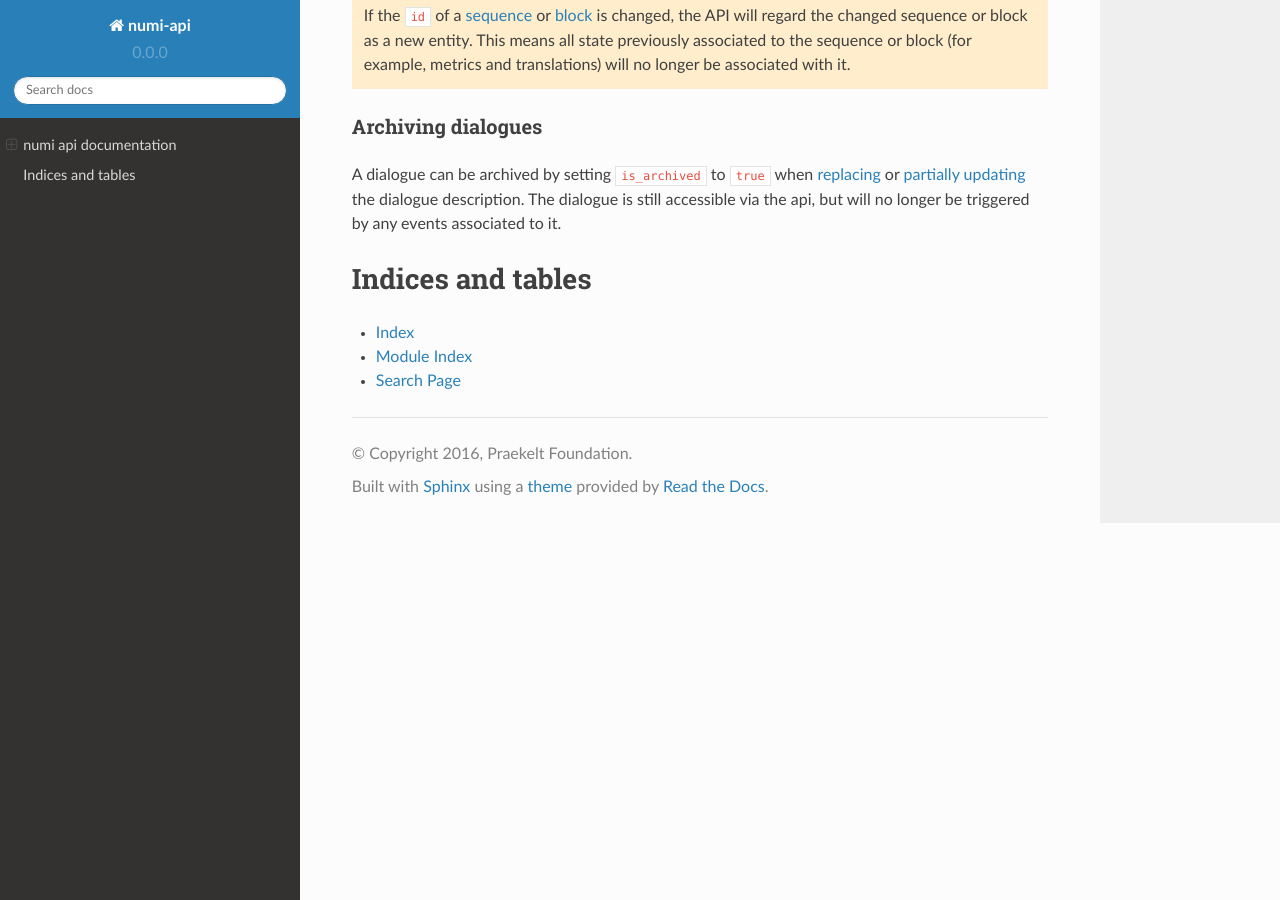
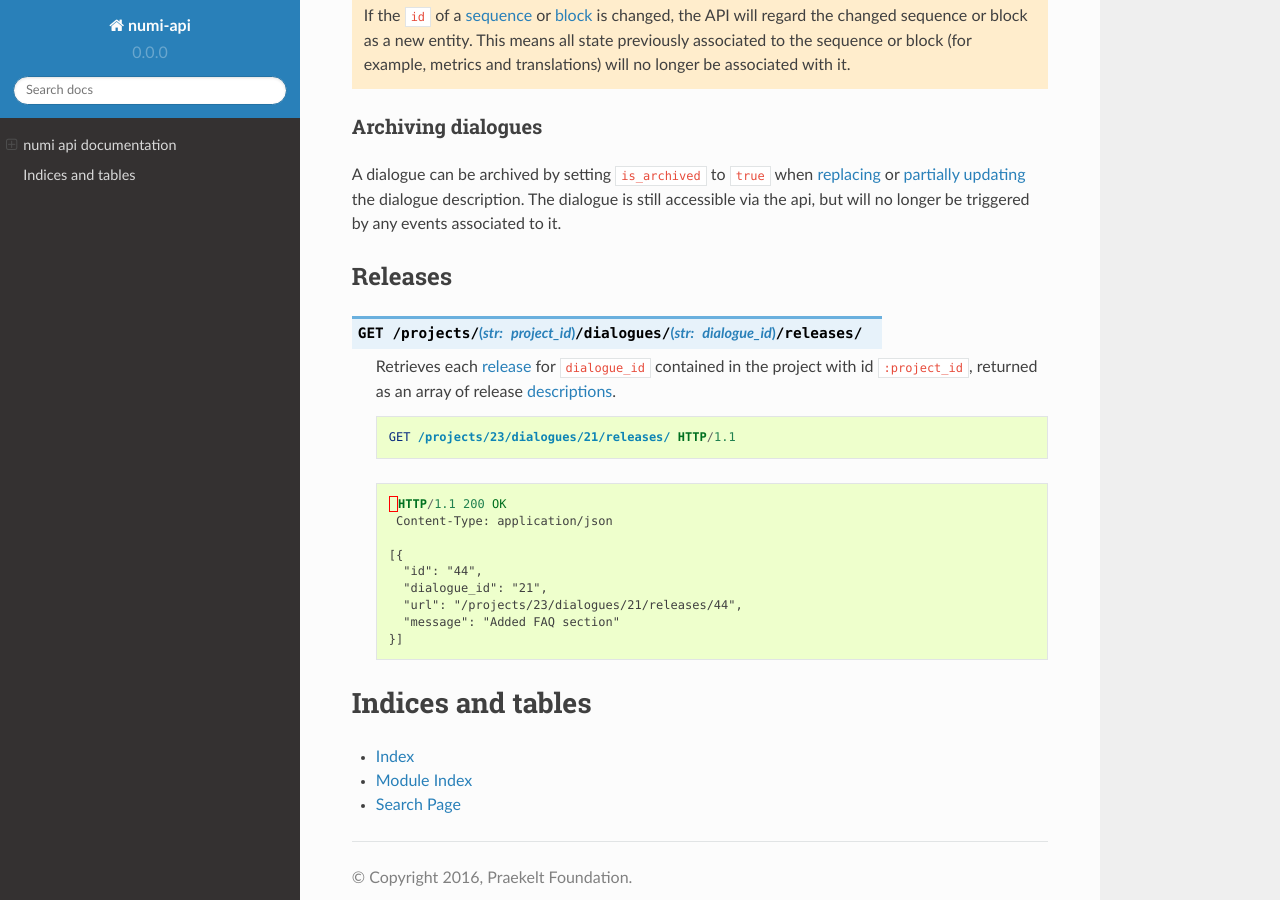
Before and after one commit to praekelt/numi-api, a Sphinx documentation site: the page built from docs/index.rst, in a window 1280 px wide and 900 px high, scrolled down 8321 px. Built offline with Sphinx 7.4.7 and the Read the Docs theme 2.0.0, drawn with Linux system fonts in a browser that asks for light colours.

Commit message:
Add API endpoint for retrieving a collection of releases

```diff
--- a/docs/index.rst
+++ b/docs/index.rst
@@ -463,6 +463,32 @@ A dialogue can be archived by setting ``is_archived`` to ``true`` when :ref:`rep
 .. TODO ^ reference events if and when they are documented
 
 
+Releases
+--------
+
+.. http:get:: /projects/(str:project_id)/dialogues/(str:dialogue_id)/releases/
+
+  Retrieves each :ref:`release <concepts-releases>` for ``dialogue_id``
+  contained in the project with id ``:project_id``, returned as an array of
+  release :ref:`descriptions <data-releases>`.
+
+  .. sourcecode:: http
+
+      GET /projects/23/dialogues/21/releases/ HTTP/1.1
+
+  .. sourcecode:: http
+
+     HTTP/1.1 200 OK
+     Content-Type: application/json
+
+    [{
+      "id": "44",
+      "dialogue_id": "21",
+      "url": "/projects/23/dialogues/21/releases/44",
+      "message": "Added FAQ section"
+    }]
+
+
 Indices and tables
 ==================
 
```
Also changed, not shown: 1 other file.
